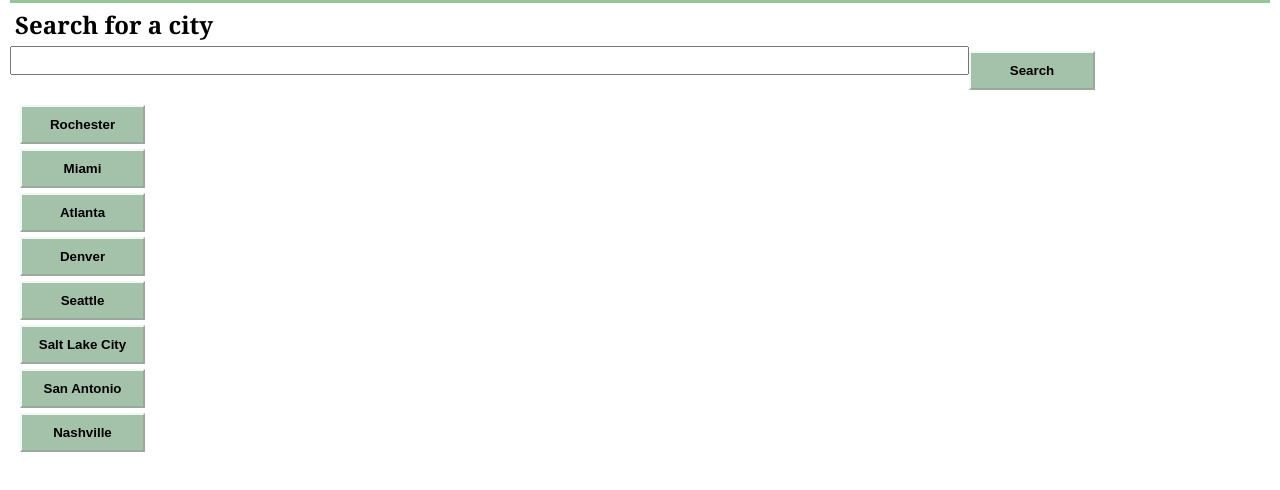
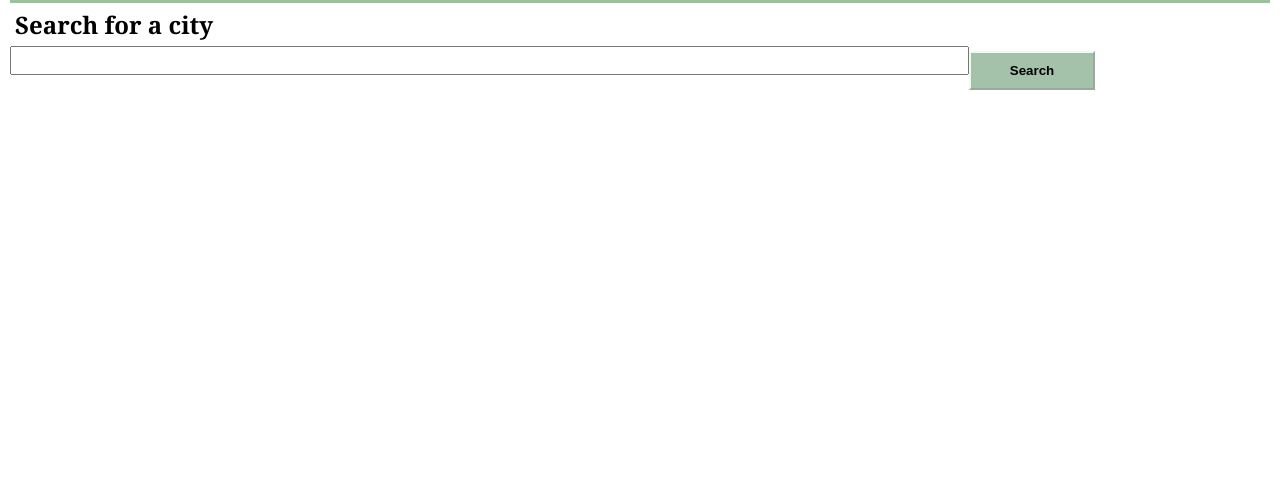
Before and after one commit to AubreyHatake/Weather-Dashboard, a plain HTML site: page index.html in a window 1280 px wide. Shown: the part 60-550 px from the top of the page. Drawn offline with Linux system fonts and the light colour scheme.

Commit message:
adding variables

```diff
--- a/index.html
+++ b/index.html
@@ -18,14 +18,14 @@
       </div>
 
     <div>
-        <button class="Rochester"> Rochester </button>
+        <!-- <button class="Rochester"> Rochester </button>
         <button class="Miami"> Miami </button>
         <button class="Atlanta"> Atlanta </button>
         <button class="Denver"> Denver </button>
         <button class="Seattle"> Seattle </button>
         <button class="slc"> Salt Lake City </button>
         <button class="SanAnt"> San Antonio </button>
-        <button class="Nashville"> Nashville </button>
+        <button class="Nashville"> Nashville </button> -->
     </div>
     <div>
 
--- a/script.js
+++ b/script.js
@@ -1,10 +1,12 @@
 // Variables will go here
 var btn = document.querySelector('.btn');
 var weatherApi = "7383a191eb96b83d8fa7439817a5636c";
+var currentCity= "";
+var lastCity = "";
 
 
 
-// fetch Weather api function
+// Weather api function
 function getApi(response) {
     var weatherURL = 'http://api.openweathermap.org/geo/1.0/direct?q=' + response + '&limit=5&appid=' + weatherApi;
     fetch(weatherURL)
```
Also changed, not shown: 1 other file.
